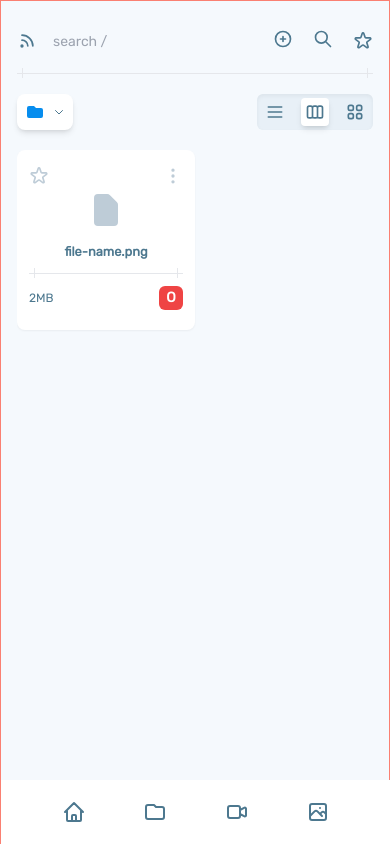
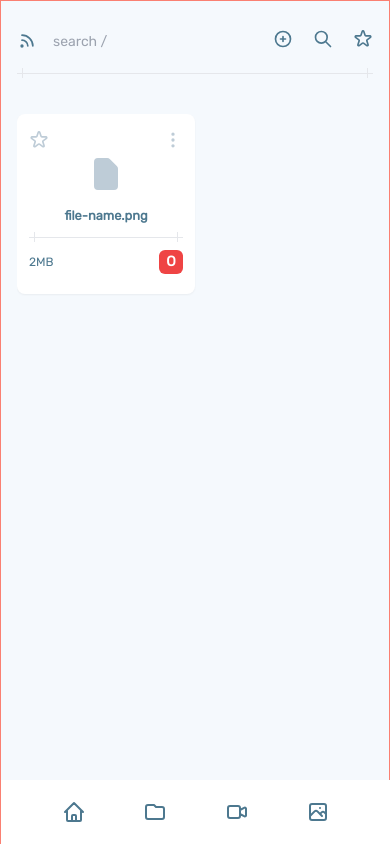
Before and after one commit to micaiah-effiong/File-share, a Vue app in the folder client/: page / in a window 390 px wide. Built offline with nearby package versions, Linux system fonts and the light colour scheme.

Commit message:
✨ extracted ViewSwitcher into a component

```diff
--- a/client/src/App.vue
+++ b/client/src/App.vue
@@ -41,14 +41,17 @@
               <label for="searchField">
                 <SearchIcon class="w-5" />
               </label>
-              <StarIcon class="w-5" />
+              <label>
+                <StarIcon class="w-5" />
+              </label>
             </div>
           </div>
           <div class="py-5">
             <div class="cut"></div>
           </div>
-          <!-- nan.hidden.md:block -->
-          <nav class="">
+
+          <!-- <nav class=""> -->
+          <nav class="hidden md:block">
             <div class="flex justify-between text-ocean-blue-dark">
               <div class="flex gap-2 md:gap-6 flex-1">
                 <div class="flex gap-2 shadow-md p-2 rounded-lg bg-white">
@@ -62,31 +65,8 @@
               </div>
 
               <div class="flex items-center">
-                <div
-                  class="
-                    flex
-                    justify-between
-                    py-1
-                    px-2
-                    h-auto
-                    rounded-md
-                    bottom-2
-                    border-black
-                    gap-4
-                    bg-ocean-blue-accent
-                    shadow-ms shadow-inner
-                  "
-                >
-                  <button>
-                    <MenuIcon class="text-xs w-5" />
-                  </button>
-                  <button class="shadow-md rounded-[4px] bg-white py-1 px-1">
-                    <ViewBoardsIcon class="text-md w-5" />
-                  </button>
-                  <button>
-                    <ViewGridIcon class="text-xs w-5" />
-                  </button>
-                </div>
+                <!-- VIEW SWITCHER -->
+                <ViewSwitcher />
               </div>
             </div>
           </nav>
@@ -119,9 +99,6 @@
 import { defineComponent } from "vue";
 import {
   // FolderIcon,
-  MenuIcon,
-  ViewGridIcon,
-  ViewBoardsIcon,
   StarIcon,
   DotsVerticalIcon,
   PlusCircleIcon,
@@ -135,6 +112,7 @@ import Nav from "./layouts/Nav/Nav.vue";
 import BottomNav from "./layouts/Nav/BottomNav.vue";
 import FilePreview from "./layouts/FilePreview/FilePreview.vue";
 import GridFileItem from "./components/File/GridFileItem/GridFileItem.vue";
+import ViewSwitcher from "./components/ViewSwitcher/ViewSwitcher.vue";
 
 export default defineComponent({
   components: {
@@ -143,9 +121,6 @@ export default defineComponent({
     FilePreview,
     GridFileItem,
     FolderIcon,
-    MenuIcon,
-    ViewGridIcon,
-    ViewBoardsIcon,
     StarIcon,
     DotsVerticalIcon,
     PlusCircleIcon,
@@ -153,6 +128,7 @@ export default defineComponent({
     ChevronDownIcon,
     RssIcon,
     DocumentIcon,
+    ViewSwitcher,
   },
 });
 </script>
--- /dev/null
+++ b/client/src/components/ViewSwitcher/ViewSwitcher.vue
@@ -0,0 +1,49 @@
+<template>
+  <div
+    class="
+      flex
+      justify-between
+      py-1
+      px-2
+      h-auto
+      rounded-md
+      bottom-2
+      border-black
+      gap-4
+      bg-ocean-blue-accent
+      shadow-ms shadow-inner
+    "
+  >
+    <button>
+      <MenuIcon class="text-xs w-5" />
+    </button>
+    <button class="shadow-md rounded-[4px] bg-white py-1 px-1">
+      <ViewBoardsIcon class="text-md w-5" />
+    </button>
+    <button>
+      <ViewGridIcon class="text-xs w-5" />
+    </button>
+  </div>
+</template>
+
+<script lang="ts">
+import { defineComponent } from "vue";
+import { MenuIcon, ViewGridIcon, ViewBoardsIcon } from "@heroicons/vue/outline";
+
+export default defineComponent({
+  name: "ViewSwitcher",
+  components: {
+    MenuIcon,
+    ViewGridIcon,
+    ViewBoardsIcon,
+  },
+  setup() {},
+});
+</script>
+
+<style scoped>
+button {
+  display: flex;
+  align-items: center;
+}
+</style>
```
